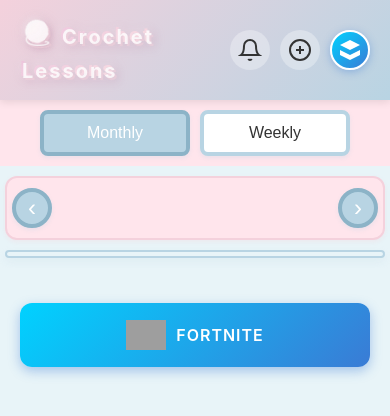
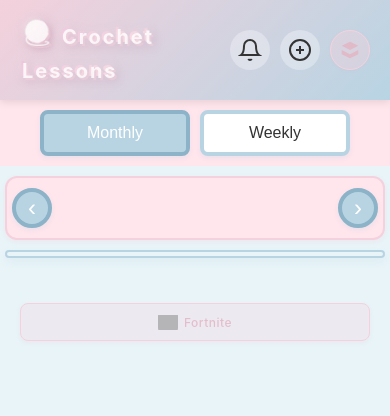
Before and after one commit to aaronzakroff/emma_crochette_planner3, a website: page public/index.html in a window 390 px wide. Drawn offline with Linux system fonts and the light colour scheme; no server answers; grey boxes are pictures that could not be loaded.

Commit message:
Giga-Shmungus-Commit)

```diff
--- a/public/css/styles.css
+++ b/public/css/styles.css
@@ -162,35 +162,41 @@
 }
 
 .fortnite-btn {
-    background: linear-gradient(135deg, #00D2FF 0%, #3A7BD5 100%) !important;
-    color: white !important;
-    box-shadow: 0 2px 8px rgba(58, 123, 213, 0.4) !important;
+    background: rgba(244, 209, 220, 0.4) !important;
+    color: var(--soft-pink-dark) !important;
+    box-shadow: 0 1px 3px rgba(227, 179, 194, 0.2) !important;
     display: flex !important;
     visibility: visible !important;
     opacity: 1 !important;
     min-width: 40px !important;
     min-height: 40px !important;
-    border: 2px solid white !important;
+    border: 1px solid var(--soft-pink) !important;
     position: relative !important;
+    transition: all 0.3s ease !important;
 }
 
 .fortnite-btn svg {
-    fill: white !important;
-    width: 24px !important;
-    height: 24px !important;
+    fill: var(--soft-pink-dark) !important;
+    width: 20px !important;
+    height: 20px !important;
     display: block !important;
     visibility: visible !important;
+    opacity: 0.8 !important;
+    transition: opacity 0.3s ease !important;
+}
+
+.fortnite-btn:hover {
+    background: rgba(244, 209, 220, 0.6) !important;
+    transform: scale(1.05);
+    box-shadow: 0 2px 6px rgba(227, 179, 194, 0.3);
+}
+
+.fortnite-btn:hover svg {
     opacity: 1 !important;
 }
 
-.fortnite-btn:hover {
-    background: linear-gradient(135deg, #00E5FF 0%, #4A8BE5 100%);
-    transform: scale(1.1);
-    box-shadow: 0 4px 12px rgba(58, 123, 213, 0.6);
-}
-
 .fortnite-btn:active {
-    transform: scale(0.95);
+    transform: scale(0.98);
 }
 
 /* Fortnite Bar Button */
@@ -214,65 +220,79 @@
 .fortnite-bar-btn {
     width: 100%;
     max-width: 600px;
-    padding: 15px 20px;
-    background: linear-gradient(135deg, #00D2FF 0%, #3A7BD5 100%);
-    border: none;
-    border-radius: 12px;
+    padding: 10px 16px;
+    background: rgba(244, 209, 220, 0.3);
+    border: 1px solid var(--soft-pink);
+    border-radius: 8px;
     display: flex !important;
     align-items: center;
     justify-content: center;
-    gap: 12px;
+    gap: 8px;
     cursor: pointer;
     transition: all 0.3s ease;
-    box-shadow: 0 4px 12px rgba(58, 123, 213, 0.4);
-    color: white !important;
-    font-size: 18px;
-    font-weight: 600;
-    text-transform: uppercase;
-    letter-spacing: 1px;
+    box-shadow: 0 2px 4px rgba(227, 179, 194, 0.15);
+    color: var(--soft-pink-dark) !important;
+    font-size: 14px;
+    font-weight: 500;
+    text-transform: none;
+    letter-spacing: 0.5px;
     visibility: visible !important;
     opacity: 1 !important;
 }
 
 .fortnite-bar-btn:hover {
-    background: linear-gradient(135deg, #00E5FF 0%, #4A8BE5 100%);
-    transform: translateY(-2px);
-    box-shadow: 0 6px 16px rgba(58, 123, 213, 0.6);
+    background: rgba(244, 209, 220, 0.5);
+    transform: translateY(-1px);
+    box-shadow: 0 3px 6px rgba(227, 179, 194, 0.25);
+    border-color: var(--soft-pink-dark);
 }
 
 .fortnite-bar-btn:active {
     transform: translateY(0);
-    box-shadow: 0 2px 8px rgba(58, 123, 213, 0.4);
+    box-shadow: 0 1px 2px rgba(227, 179, 194, 0.2);
 }
 
 .fortnite-logo {
-    width: 40px !important;
-    height: 40px !important;
+    width: 24px !important;
+    height: 24px !important;
     object-fit: contain;
     border-radius: 4px;
     display: block !important;
     visibility: visible !important;
+    opacity: 0.7;
+    transition: opacity 0.3s ease;
+}
+
+.fortnite-bar-btn:hover .fortnite-logo {
+    opacity: 1;
 }
 
 .fortnite-text {
     font-family: -apple-system, BlinkMacSystemFont, 'Segoe UI', Roboto, Oxygen, Ubuntu, Cantarell, sans-serif;
+    color: var(--soft-pink-dark);
+    opacity: 0.8;
+    transition: opacity 0.3s ease;
+}
+
+.fortnite-bar-btn:hover .fortnite-text {
+    opacity: 1;
 }
 
 @media (max-width: 480px) {
     .fortnite-bar-container {
-        padding: 10px 15px;
-        margin-top: 15px;
+        padding: 8px 12px;
+        margin-top: 12px;
     }
 
     .fortnite-bar-btn {
-        padding: 12px 15px;
-        font-size: 16px;
-        gap: 10px;
+        padding: 8px 12px;
+        font-size: 12px;
+        gap: 6px;
     }
 
     .fortnite-logo {
-        width: 32px;
-        height: 32px;
+        width: 20px !important;
+        height: 20px !important;
     }
 }
 
```
